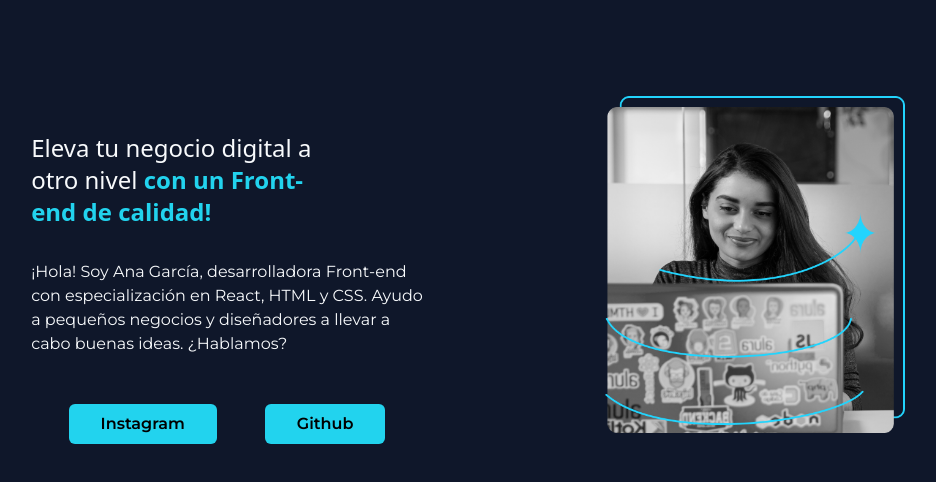
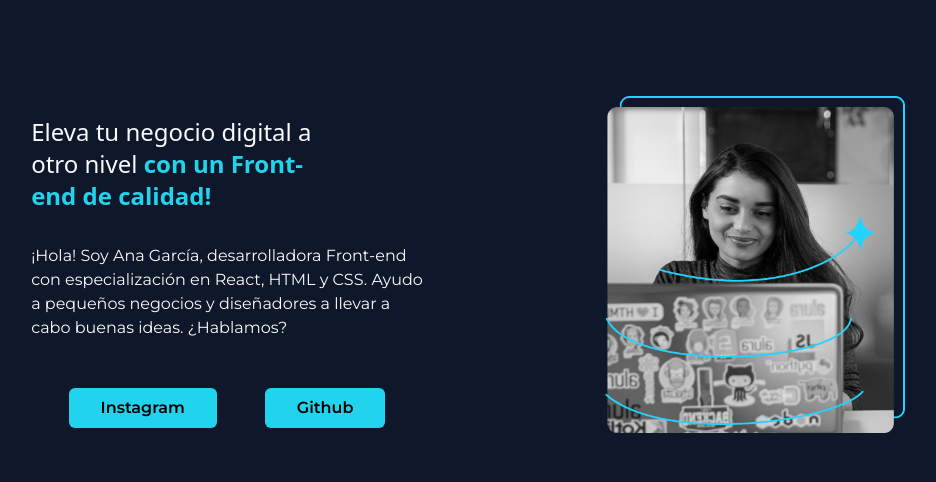
Before and after one commit to elianismedina/Porfolio-html-css-Alura, a website: page index.html in a window 1280 px wide. Shown: the whole page, without its empty margins (149-1085 px from the left). Drawn offline with Linux system fonts and the light colour scheme.

Commit message:
created porffolio

```diff
--- a/index.html
+++ b/index.html
@@ -13,14 +13,14 @@
 <link href="https://fonts.googleapis.com/css2?family=Montserrat:ital,wght@0,100..900;1,100..900&display=swap" rel="stylesheet">
 </head>
 <body class="bg-slate-900">
-    <header></header>
-    <main class="md:max-w-5xl flex flex-col md:grid md:grid-cols-2 items-center justify-center gap-8 h-full mx-auto mt-24">
-        <div class="mx-auto px-4 mt-8">
+
+    <main class="md:max-w-5xl flex flex-col md:grid md:grid-cols-2 items-center justify-between gap-8 h-full mx-auto mt-24">
+        <div class="mx-auto px-4 mt-8 md:mt-0">
             <h1 class="text-2xl text-slate-50 font-krona one">Eleva tu negocio digital a <br> otro nivel <strong class="text-cyan-400">con un Front-<br>end  de calidad!</strong></h1>
             <p class="mt-8 text-slate-50 font-montserrat">¡Hola! Soy Ana García, desarrolladora Front-end <br> con especialización en React, HTML y CSS. Ayudo <br> a pequeños negocios y diseñadores a llevar a <br> cabo buenas ideas. ¿Hablamos?</p>
             <div class="flex flex-row gap-4 md:gap-12 mt-12 items-center justify-center">
-                <div class="bg-cyan-400 py-2 px-8 rounded-md font-semibold text-center font-montserrat text-md "><a href="https://www.instagram.com/elianismedina05/" target="_blank">Instagram</a></div>
-                <div class="bg-cyan-400 py-2 px-8 rounded-md font-semibold text-center font-montserrat text-md "><a href="https://github.com/elianismedina" target="_blank">Github</a></div>
+                <div class="bg-cyan-400 py-2 px-8 rounded-md font-semibold text-center font-montserrat text-md"><a href="https://www.instagram.com/elianismedina05/" target="_blank">Instagram</a></div>
+                <div class="bg-cyan-400 py-2 px-8 rounded-md font-semibold text-center font-montserrat text-md"><a href="https://github.com/elianismedina" target="_blank">Github</a></div>
             </div>
         </div>
         <div class="mx-auto mb-4">
--- a/package.json
+++ b/package.json
@@ -1,5 +1,7 @@
 {
   "devDependencies": {
+    "prettier": "^3.3.3",
+    "prettier-plugin-tailwindcss": "^0.6.5",
     "tailwindcss": "^3.4.6"
   },
   "name": "html-css",
@@ -102,5 +104,6 @@
   "keywords": [],
   "author": "",
   "license": "ISC",
-  "description": ""
+  "description": "",
+  "packageManager": "yarn@1.22.19+sha1.4ba7fc5c6e704fce2066ecbfb0b0d8976fe62447"
 }
```
Also changed, not shown: dist/output.css, 1 other file.
